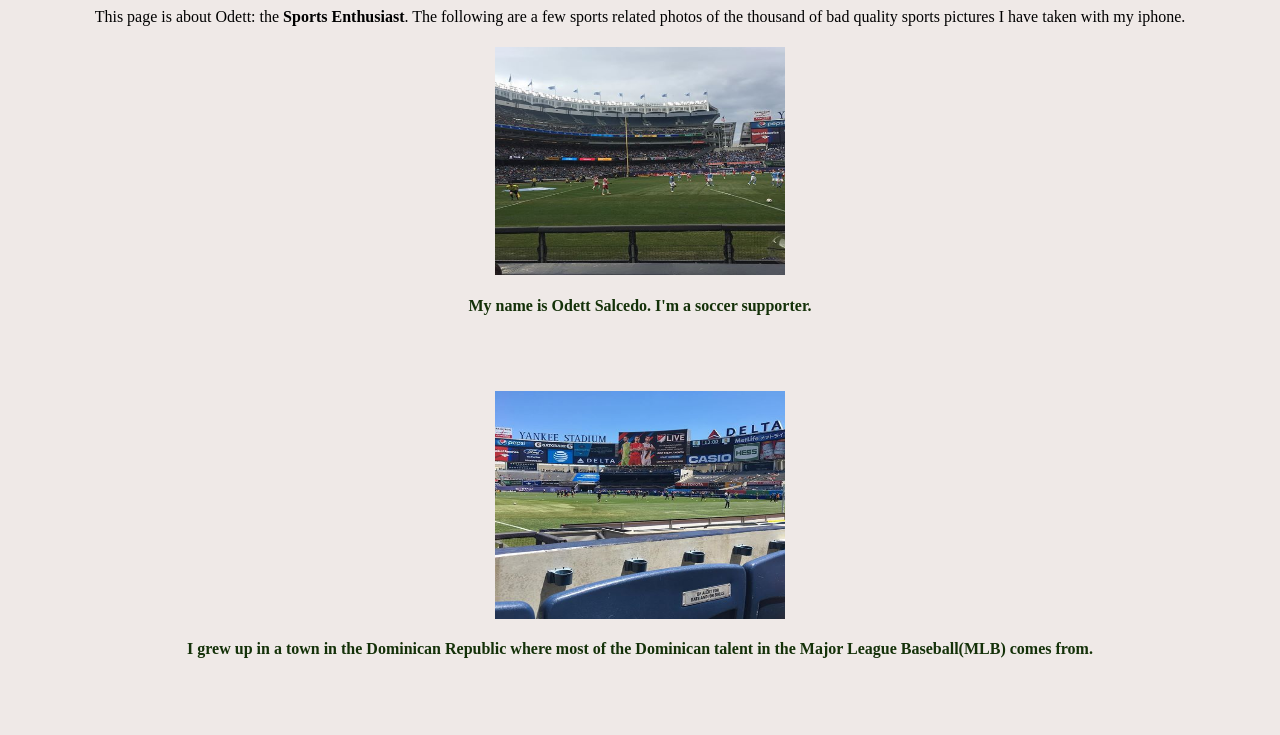
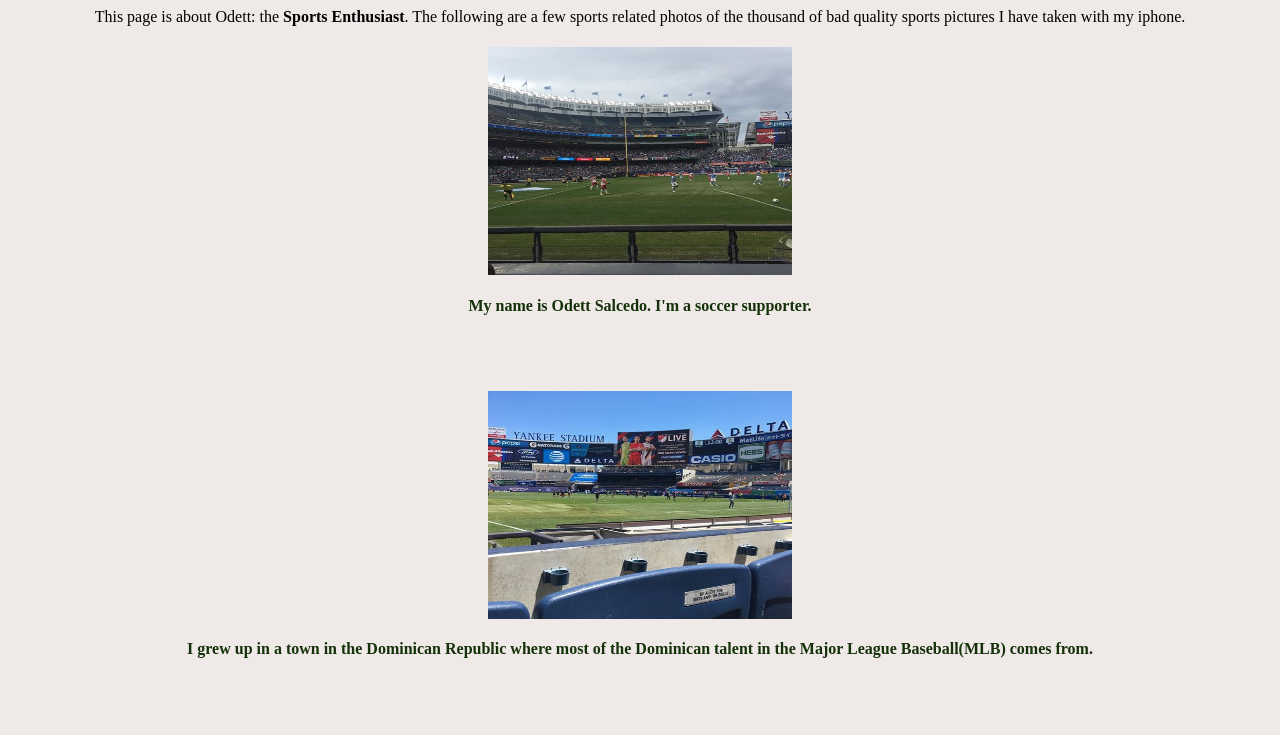
Before and after one commit to Odett/L235F17-2, a plain HTML site: page AboutMe.html in a window 1280 px wide. Shown: the top 735 px of the page. Drawn offline with Linux system fonts and the light colour scheme.

Commit message:
Update AboutMe.html

```diff
--- a/AboutMe.html
+++ b/AboutMe.html
@@ -12,10 +12,10 @@
 <p>
   <center>This page is about Odett: the  <strong>Sports Enthusiast</strong>. The following are a few sports related photos of the thousand of bad quality sports pictures I have taken with my iphone.</center>
 </p>
- <center><h1> <img src="/L235F17-2/images/Soccer1.jpg" alt="Home" style="width:290px;height:228px;"> </h1></center>
+ <center><h1> <img src="/L235F17-2/images/Soccer1.jpg" alt="Home" style="width:304px;height:228px;"> </h1></center>
   <center><h4><font color="#143109">My name is Odett Salcedo. I'm a soccer supporter. </h4></center>
 <br><br>
-    <center><h3> <img src="/L235F17-2/images/Soccer2.jpg" alt="Home" style="width:290px;height:228px;"> </h3></center>
+    <center><h3> <img src="/L235F17-2/images/Soccer2.jpg" alt="Home" style="width:304px;height:228px;"> </h3></center>
  <center><h4><font color="#143109">I grew up in a town in the Dominican Republic where most of the Dominican talent in the Major League Baseball(MLB) comes from.</h4></center>
   <br><br>
    <center><h5> <img src="/L235F17-2/images/DR.jpg" alt="Home" style="width:304px;height:428px;"> </h5></center>
```
